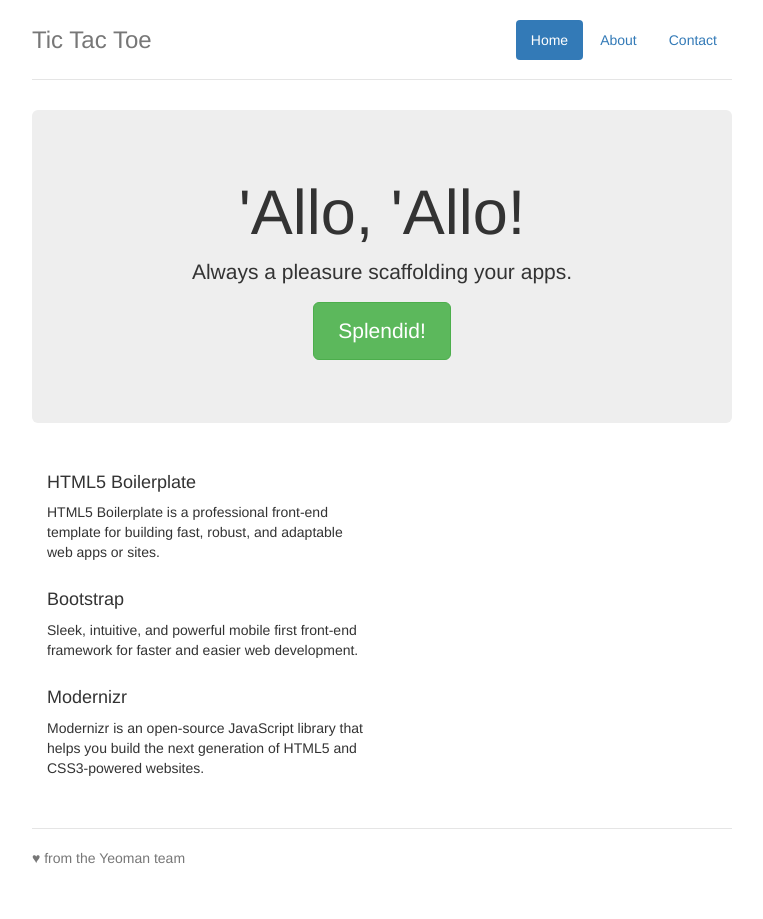
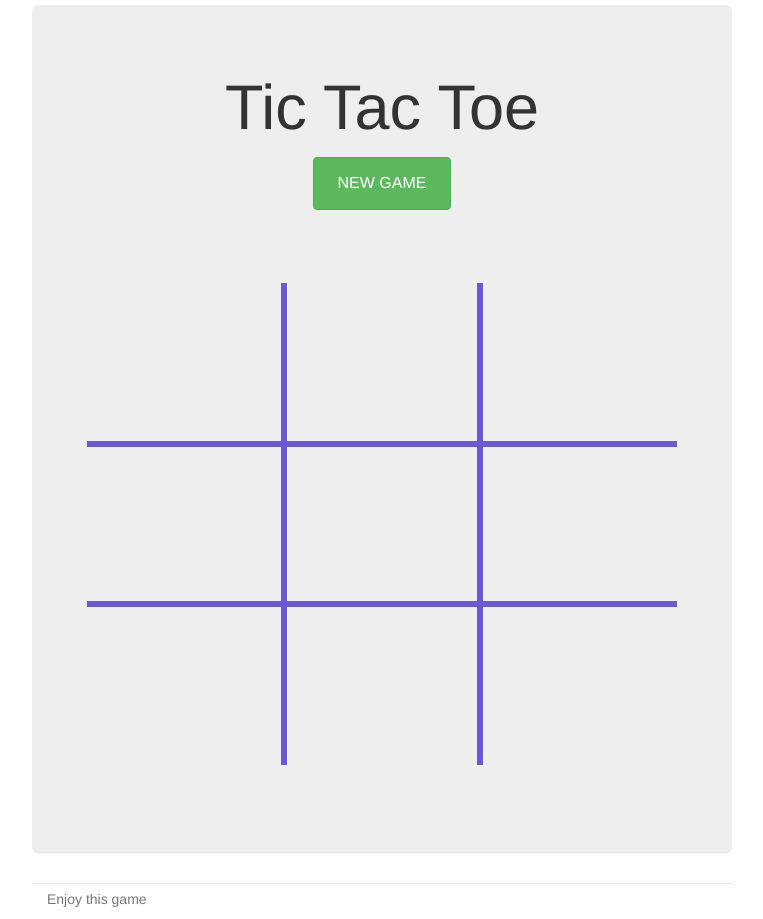
Before and after one commit to chenhuiChang/Tic-Tac-Toe, a website: page app/index.html in a window 1280 px wide. Shown: the whole page, without its empty margins (258-1021 px from the left). Before the commit the page ends 898 px from the top, so only its background shows below. Drawn offline with nearby package versions, Linux system fonts and the light colour scheme; files that its build step writes are made by us from their sources.

Commit message:
add web content

```diff
--- a/app/index.html
+++ b/app/index.html
@@ -7,10 +7,13 @@
     <title>Tic Tac Toe</title>
 
     <link rel="apple-touch-icon" href="apple-touch-icon.png">
+    <script src="https://use.fontawesome.com/a7c87403e2.js"></script>
     <!-- Place favicon.ico in the root directory -->
 
     <!-- build:css styles/vendor.css -->
     <!-- bower:css -->
+    <link rel="stylesheet" href="/bower_components/bootstrap/dist/css/bootstrap.css" />
+    <link rel="stylesheet" href="/bower_components/font-awesome/css/font-awesome.min.css" />
     <!-- endbower -->
     <!-- endbuild -->
 
@@ -22,44 +25,40 @@
     <script src="/bower_components/modernizr/modernizr.js"></script>
     <!-- endbuild -->
   </head>
-  <body>
+  <body onload="init()">
     <!--[if lt IE 10]>
       <p class="browserupgrade">You are using an <strong>outdated</strong> browser. Please <a href="http://browsehappy.com/">upgrade your browser</a> to improve your experience.</p>
     <![endif]-->
 
-    <div class="container">
-      <div class="header">
-        <ul class="nav nav-pills pull-right">
-          <li class="active"><a href="#">Home</a></li>
-          <li><a href="#">About</a></li>
-          <li><a href="#">Contact</a></li>
-        </ul>
-        <h3 class="text-muted">Tic Tac Toe</h3>
-      </div>
-
-      <div class="jumbotron">
-        <h1>'Allo, 'Allo!</h1>
-        <p class="lead">Always a pleasure scaffolding your apps.</p>
-        <p><a class="btn btn-lg btn-success" href="#">Splendid!</a></p>
-      </div>
-
-      <div class="row marketing">
-        <div class="col-lg-6">
-          <h4>HTML5 Boilerplate</h4>
-          <p>HTML5 Boilerplate is a professional front-end template for building fast, robust, and adaptable web apps or sites.</p>
-
-          <h4>Bootstrap</h4>
-          <p>Sleek, intuitive, and powerful mobile first front-end framework for faster and easier web development.</p>
-          <h4>Modernizr</h4>
-          <p>Modernizr is an open-source JavaScript library that helps you build the next generation of HTML5 and CSS3-powered websites.</p>
-
+  <div class="container">
+    <div class="jumbotron">
+      <h1>Tic Tac Toe</h1>
+      <p class="lead"> </p>
+      <p><a class="btn btn-default btn-success" id="newGame" href="#">NEW GAME</a></p>
+      <div class="playground">
+        <div class="row">
+          <div class="col-md-4 col-xs-4 block" id="b1"></div>
+          <div class="col-md-4 col-xs-4 block" id="b2"></div>
+          <div class="col-md-4 col-xs-4 block" id="b3"></div>
+        </div>
+        <div class="row">
+          <div class="col-md-4 col-xs-4 block" id="b4"></div>
+          <div class="col-md-4 col-xs-4 block" id="b5"></div>
+          <div class="col-md-4 col-xs-4 block" id="b6"></div>
+        </div>
+        <div class="row">
+          <div class="col-md-4 col-xs-4 block" id="b7"></div>
+          <div class="col-md-4 col-xs-4 block" id="b8"></div>
+          <div class="col-md-4 col-xs-4 block" id="b9"></div>
         </div>
       </div>
+    </div>
 
-      <div class="footer">
-        <p>♥ from the Yeoman team</p>
-      </div>
+
+    <div class="footer">
+      <p>Enjoy this game</p>
     </div>
+  </div>
 
     <!-- Google Analytics: change UA-XXXXX-X to be your site's ID. -->
     <script>
@@ -73,6 +72,7 @@
 
     <!-- build:js scripts/vendor.js -->
     <!-- bower:js -->
+    <script src="/bower_components/jquery/dist/jquery.js"></script>
     <!-- endbower -->
     <!-- endbuild -->
 
--- a/app/scripts/main.js
+++ b/app/scripts/main.js
@@ -1 +1,85 @@
-console.log('\'Allo \'Allo!');
+var itemArr = ['<i class="fa fa-circle-o fa-5x centerlize" aria-hidden="true"></i>', '<i class="fa fa-times-circle fa-5x centerlize" aria-hidden="true"></i>'],
+    item = 0,
+    count = 0,
+    blockArr = new Array(10),
+    i;
+restart();
+function end() {
+    var row = new Array(3),
+        col = new Array(3),
+        cross = new Array(3);
+    row[0] = blockArr[1] + blockArr[2] + blockArr[3];
+    row[1] = blockArr[4] + blockArr[5] + blockArr[6];
+    row[2] = blockArr[7] + blockArr[8] + blockArr[9];
+    col[0] = blockArr[1] + blockArr[4] + blockArr[7];
+    col[1] = blockArr[2] + blockArr[5] + blockArr[8];
+    col[2] = blockArr[3] + blockArr[6] + blockArr[9];
+    cross[0] = blockArr[1] + blockArr[5] + blockArr[9];
+    cross[1] = blockArr[3] + blockArr[5] + blockArr[7];
+    function check(arr) {
+        var i = 0;
+        for (; i < arr.length; i++) {
+            if (arr[i] === 0) {
+                alert('O win!');
+                return true;
+            } else if (arr[i] === 3) {
+                alert('X win!');
+                return true;
+            }
+        }
+        return false;
+    }
+    if(check(row)) {
+        restart();
+    } else if (check(col)) {
+        restart();
+    } else if(check(cross)){
+        restart();
+    } else if (count === 9) {
+        alert('Tie');
+        restart();
+    }
+}
+function next() {
+    item ^= 1;
+    count += 1;
+    end();
+}
+function init() {
+    $('#b1').css({'height':$('#b1').width()+'px'}).css({'border-top':'none'}).css({'border-left':'none'});
+    $('#b2').css({'height':$('#b2').width()+'px'}).css({'border-top':'none'});
+    $('#b3').css({'height':$('#b3').width()+'px'}).css({'border-top':'none'}).css({'border-right':'none'});
+    $('#b4').css({'height':$('#b4').width()+'px'}).css({'border-left':'none'});
+    $('#b5').css({'height':$('#b5').width()+'px'});
+    $('#b6').css({'height':$('#b6').width()+'px'}).css({'border-right':'none'});
+    $('#b7').css({'height':$('#b7').width()+'px'}).css({'border-bottom':'none'}).css({'border-left':'none'});
+    $('#b8').css({'height':$('#b8').width()+'px'}).css({'border-bottom':'none'});
+    $('#b9').css({'height':$('#b9').width()+'px'}).css({'border-bottom':'none'}).css({'border-right':'none'});
+
+    $('#b1').click(function () { if (blockArr[1] === 5) { $('#b1').append(itemArr[item]); blockArr[1] = item; next(); } });
+    $('#b2').click(function () { if (blockArr[2] === 5) { $('#b2').append(itemArr[item]); blockArr[2] = item; next(); } });
+    $('#b3').click(function () { if (blockArr[3] === 5) { $('#b3').append(itemArr[item]); blockArr[3] = item; next(); } });
+    $('#b4').click(function () { if (blockArr[4] === 5) { $('#b4').append(itemArr[item]); blockArr[4] = item; next(); } });
+    $('#b5').click(function () { if (blockArr[5] === 5) { $('#b5').append(itemArr[item]); blockArr[5] = item; next(); } });
+    $('#b6').click(function () { if (blockArr[6] === 5) { $('#b6').append(itemArr[item]); blockArr[6] = item; next(); } });
+    $('#b7').click(function () { if (blockArr[7] === 5) { $('#b7').append(itemArr[item]); blockArr[7] = item; next(); } });
+    $('#b8').click(function () { if (blockArr[8] === 5) { $('#b8').append(itemArr[item]); blockArr[8] = item; next(); } });
+    $('#b9').click(function () { if (blockArr[9] === 5) { $('#b9').append(itemArr[item]); blockArr[9] = item; next(); } });
+    $('#newGame').click(restart);
+}
+function restart() {
+    $('#b1').html('');
+    $('#b2').html('');
+    $('#b3').html('');
+    $('#b4').html('');
+    $('#b5').html('');
+    $('#b6').html('');
+    $('#b7').html('');
+    $('#b8').html('');
+    $('#b9').html('');
+    i = blockArr.length;
+    while (i--) {
+        blockArr[i] = 5;
+    }
+    count = 0;
+}
--- a/app/styles/main.css
+++ b/app/styles/main.css
@@ -1,3 +1,18 @@
+.block {
+  border-style: solid;
+  border-color: slateblue;
+  position: relative;
+}
+.playground {
+  position: relative;
+	padding-bottom: 5%;
+  padding-top: 10%;
+  margin: 10px;
+}
+.centerlize {
+  margin-top: 50px;
+  text-align: center;
+}
 .browserupgrade {
   margin: 0.2em 0;
   background: #ccc;
@@ -7,8 +22,7 @@
 
 /* Space out content a bit */
 body {
-  padding-top: 20px;
-  padding-bottom: 20px;
+  padding-top: 5px;
 }
 
 /* Everything but the jumbotron gets side spacing for mobile first views */
@@ -19,28 +33,11 @@ body {
   padding-right: 15px;
 }
 
-/* Custom page header */
-.header {
-  border-bottom: 1px solid #e5e5e5;
-}
-
-/* Make the masthead heading the same height as the navigation */
-.header h3 {
-  margin-top: 0;
-  margin-bottom: 0;
-  line-height: 40px;
-  padding-bottom: 19px;
-}
-
 /* Custom page footer */
 .footer {
-  padding-top: 19px;
+  padding-top: 5px;
   color: #777;
   border-top: 1px solid #e5e5e5;
-}
-
-.container-narrow > hr {
-  margin: 30px 0;
 }
 
 /* Main marketing message and sign up button */
@@ -50,18 +47,10 @@ body {
 }
 
 .jumbotron .btn {
-  font-size: 21px;
+  font-size: 16px;
   padding: 14px 24px;
 }
 
-/* Supporting marketing content */
-.marketing {
-  margin: 40px 0;
-}
-
-.marketing p + h4 {
-  margin-top: 28px;
-}
 
 /* Responsive: Portrait tablets and up */
 @media screen and (min-width: 768px) {
@@ -69,21 +58,4 @@ body {
     max-width: 730px;
   }
 
-  /* Remove the padding we set earlier */
-  .header,
-  .marketing,
-  .footer {
-    padding-left: 0;
-    padding-right: 0;
-  }
-
-  /* Space out the masthead */
-  .header {
-    margin-bottom: 30px;
-  }
-
-  /* Remove the bottom border on the jumbotron for visual effect */
-  .jumbotron {
-    border-bottom: 0;
-  }
 }
```
